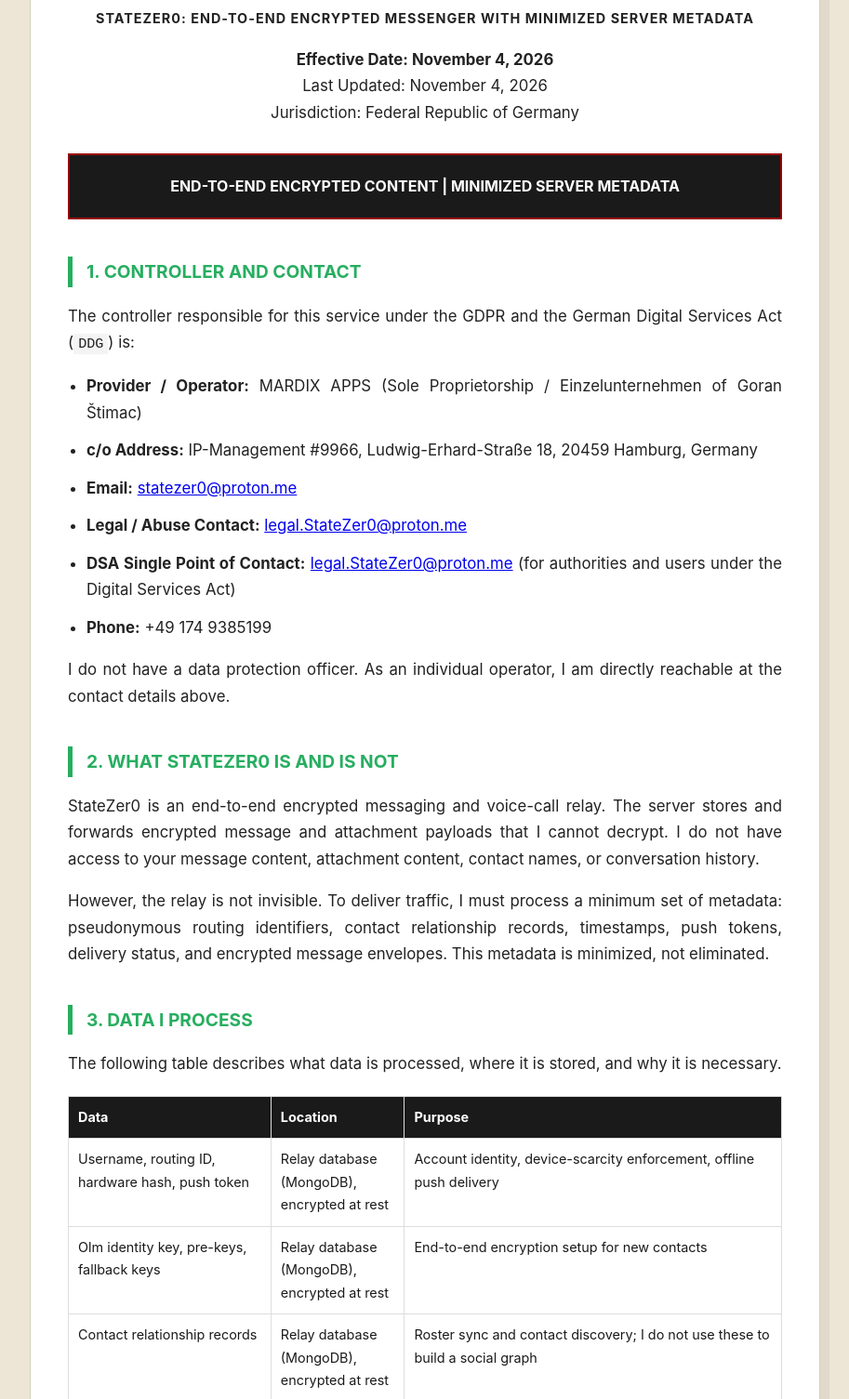
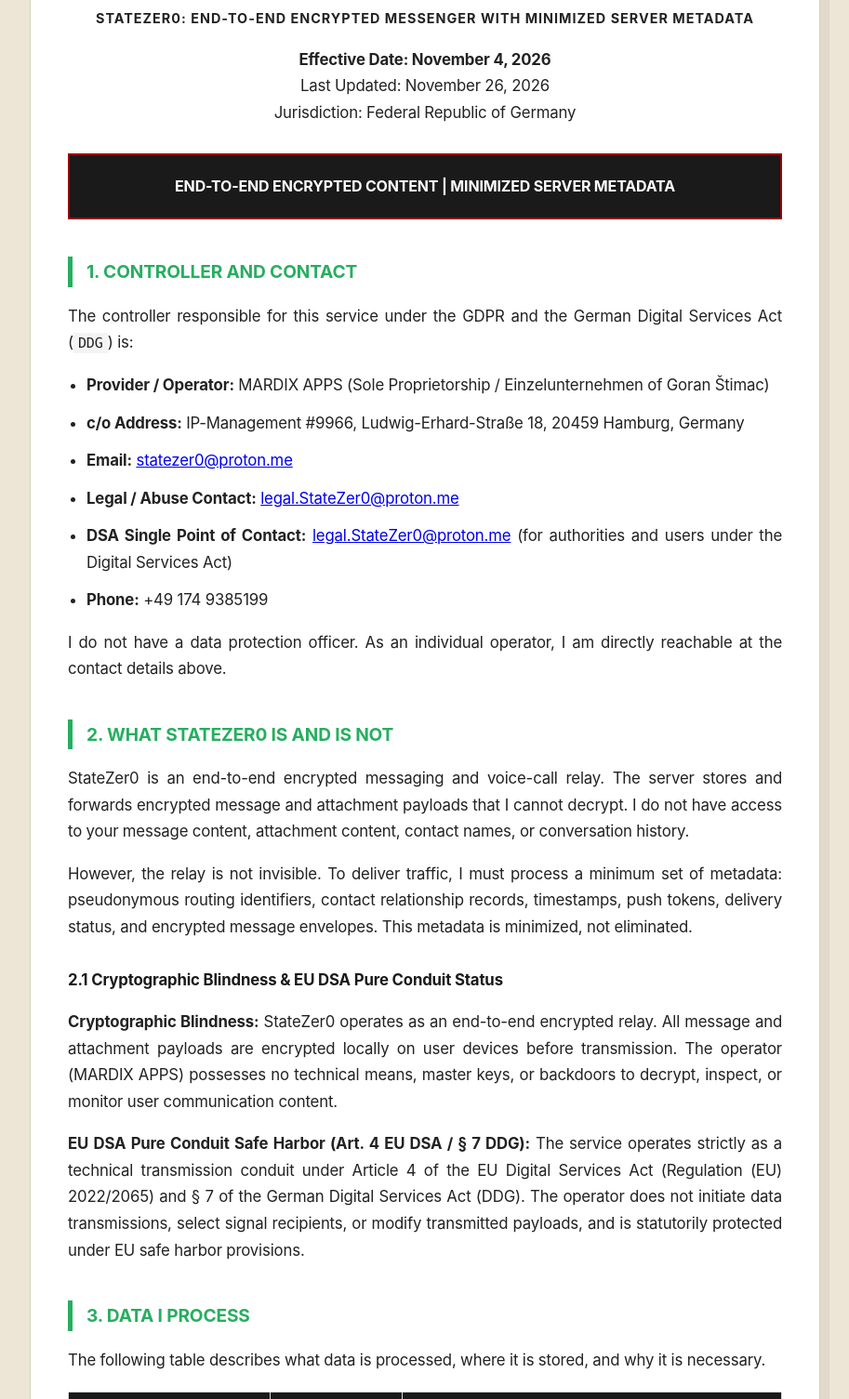
Before and after one commit to glokta1991/legal-docs, a plain HTML site: page privacy.html in a window 1280 px wide. Shown: the part 469-1974 px from the top of the page at 93% size, without its empty margins (183-1096 px from the left). Drawn offline with Linux system fonts and the light colour scheme.

Commit message:
Update privacy.html

```diff
--- a/privacy.html
+++ b/privacy.html
@@ -13,9 +13,12 @@
             padding: 20px;
             display: flex;
             justify-content: center;
-            font-family: -apple-system, BlinkMacSystemFont, "Segoe UI", Roboto, "Helvetica Neue", Arial, sans-serif;
+            font-family: -apple-system, BlinkMacSystemFont, "SF Pro Text", "Segoe UI", Roboto, "Helvetica Neue", Arial, sans-serif;
+            -webkit-font-smoothing: antialiased;
+            -moz-osx-font-smoothing: grayscale;
             line-height: 1.7;
             color: #1a1a1a;
+            letter-spacing: -0.011em;
         }
 
         .document-container {
@@ -33,7 +36,7 @@
         .lang-switch {
             text-align: right;
             margin-bottom: 20px;
-            font-family: 'Courier New', monospace;
+            font-family: ui-monospace, SFMono-Regular, "SF Mono", Menlo, Consolas, "Liberation Mono", monospace;
             font-weight: bold;
         }
         .lang-btn {
@@ -53,7 +56,7 @@
 
         .header-branding { text-align: center; margin-bottom: 40px; }
         .header-branding img { max-width: 180px; height: auto; }
-        .contact-line { margin-top: 15px; font-family: 'Courier New', Courier, monospace; font-weight: bold; font-size: 0.9em; letter-spacing: 1px; }
+        .contact-line { margin-top: 15px; font-family: ui-monospace, SFMono-Regular, "SF Mono", Menlo, Consolas, "Liberation Mono", monospace; font-weight: bold; font-size: 0.9em; letter-spacing: 1px; }
         .header-divider { border-bottom: 2px solid #1a1a1a; width: 60%; margin: 20px auto; }
 
         h1 { color: #1a1a1a; border-bottom: 2px solid #1a1a1a; padding-bottom: 10px; text-transform: uppercase; letter-spacing: 2px; text-align: center; }
@@ -61,7 +64,7 @@
         h3 { color: #1a1a1a; margin-top: 1.8rem; font-size: 1.05em; font-weight: bold; }
 
         .nuclear-notice { background: #1a1a1a; color: #fff; padding: 20px; margin: 30px 0; font-weight: bold; text-align: center; border: 2px solid #990000; }
-        .legal-ref { font-family: 'Courier New', monospace; font-size: 0.9em; background: #f4f4f4; padding: 2px 5px; }
+        .legal-ref { font-family: ui-monospace, SFMono-Regular, "SF Mono", Menlo, Consolas, "Liberation Mono", monospace; font-size: 0.9em; background: #f4f4f4; padding: 2px 5px; }
         .warning-box { background: #fff8e1; border-left: 5px solid #f39c12; padding: 15px; margin: 20px 0; }
 
         p, li { font-size: 1.05em; color: #222; text-align: justify; }
@@ -112,8 +115,8 @@
         <p style="text-align: center;">
             <strong lang="en">Effective Date: November 4, 2026</strong>
             <strong lang="de">Gültigkeitsdatum: 4. November 2026</strong><br>
-            <span lang="en">Last Updated: November 4, 2026</span>
-            <span lang="de">Zuletzt aktualisiert: 4. November 2026</span><br>
+            <span lang="en">Last Updated: November 26, 2026</span>
+            <span lang="de">Zuletzt aktualisiert: 26. November 2026</span><br>
             <span lang="en">Jurisdiction: Federal Republic of Germany</span>
             <span lang="de">Gerichtsstand: Bundesrepublik Deutschland</span>
         </p>
@@ -149,6 +152,16 @@
         <p>
             <span lang="en">However, the relay is not invisible. To deliver traffic, I must process a minimum set of metadata: pseudonymous routing identifiers, contact relationship records, timestamps, push tokens, delivery status, and encrypted message envelopes. This metadata is minimized, not eliminated.</span>
             <span lang="de">Das Relay ist jedoch nicht unsichtbar. Um Verkehr zuzustellen, muss ich einen Mindestsatz an Metadaten verarbeiten: pseudonyme Routing-Kennungen, Kontaktbeziehungsdatensätze, Zeitstempel, Push-Tokens, Zustellstatus und verschlüsselte Nachrichtenumschläge. Diese Metadaten werden minimiert, nicht eliminiert.</span>
+        </p>
+
+        <h3>2.1 <span lang="en">Cryptographic Blindness & EU DSA Pure Conduit Status</span><span lang="de">Kryptographische Blindheit & EU DSA Pure Conduit Status</span></h3>
+        <p>
+            <span lang="en"><b>Cryptographic Blindness:</b> StateZer0 operates as an end-to-end encrypted relay. All message and attachment payloads are encrypted locally on user devices before transmission. The operator (MARDIX APPS) possesses no technical means, master keys, or backdoors to decrypt, inspect, or monitor user communication content.</span>
+            <span lang="de"><b>Kryptographische Blindheit:</b> StateZer0 arbeitet als Ende-zu-Ende-verschlüsselter Relay. Alle Nachrichten- und Anhangsdaten werden vor der Übertragung lokal auf den Geräten der Nutzer verschlüsselt. Der Betreiber (MARDIX APPS) besitzt keine technischen Mittel, Hauptschlüssel oder Backdoors, um Kommunikationsinhalte zu entschlüsseln, zu prüfen oder zu überwachen.</span>
+        </p>
+        <p>
+            <span lang="en"><b>EU DSA Pure Conduit Safe Harbor (Art. 4 EU DSA / § 7 DDG):</b> The service operates strictly as a technical transmission conduit under Article 4 of the EU Digital Services Act (Regulation (EU) 2022/2065) and § 7 of the German Digital Services Act (DDG). The operator does not initiate data transmissions, select signal recipients, or modify transmitted payloads, and is statutorily protected under EU safe harbor provisions.</span>
+            <span lang="de"><b>EU DSA Pure Conduit Safe Harbor (Art. 4 EU DSA / § 7 DDG):</b> Der Dienst arbeitet ausschließlich als technisches Übertragungs-Conduit gemäß Artikel 4 des EU-Gesetzes über digitale Dienste (Verordnung (EU) 2022/2065) und § 7 des deutschen Digitale-Dienste-Gesetzes (DDG). Der Betreiber veranlasst keine Datenübertragungen, wählt keine Signalempfänger aus und verändert keine übertragenen Daten.</span>
         </p>
 
         <h2>3. <span lang="en">Data I Process</span><span lang="de">Daten, die ich verarbeite</span></h2>
@@ -287,7 +300,7 @@
                 </tr>
                 <tr>
                     <td><span lang="en">Account data, Olm keys, contact records, push tokens</span><span lang="de">Kontodaten, Olm-Keys, Kontaktdatensätze, Push-Tokens</span></td>
-                    <td><span lang="en">Until explicit account deletion or Emergency Account Deletion PIN activation</span><span lang="de">Bis zur expliziten Kontolöschung oder Aktivierung der Emergency Account Deletion PIN</span></td>
+                    <td><span lang="en">Until explicit account deletion, Emergency Account Deletion PIN activation, or automated 90-day inactive account TTL purge (`lastSeenAt_1` index)</span><span lang="de">Bis zur expliziten Kontolöschung, Aktivierung der Emergency Account Deletion PIN oder automatisierter 90-Tage-TTL-Löschung inaktiver Konten (`lastSeenAt_1`-Index)</span></td>
                 </tr>
                 <tr>
                     <td><span lang="en">Server logs</span><span lang="de">Server-Logs</span></td>
```
